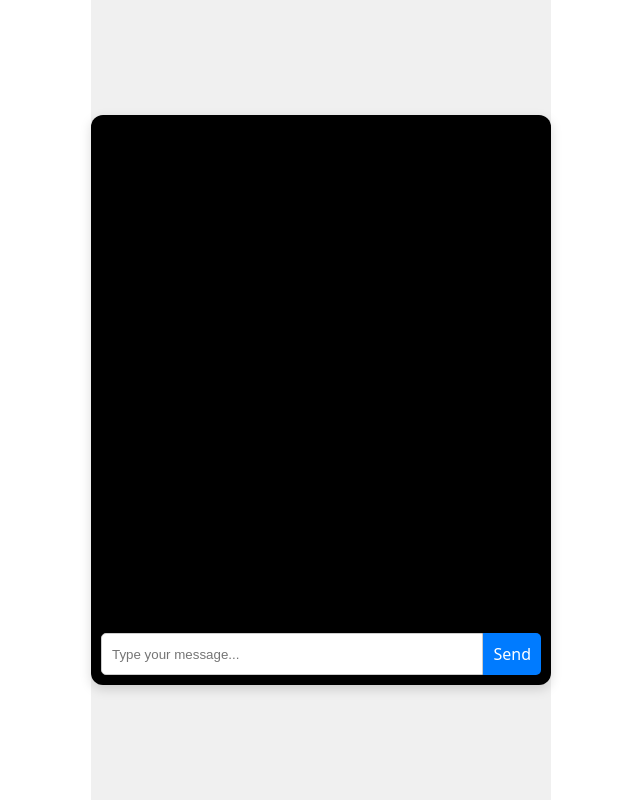
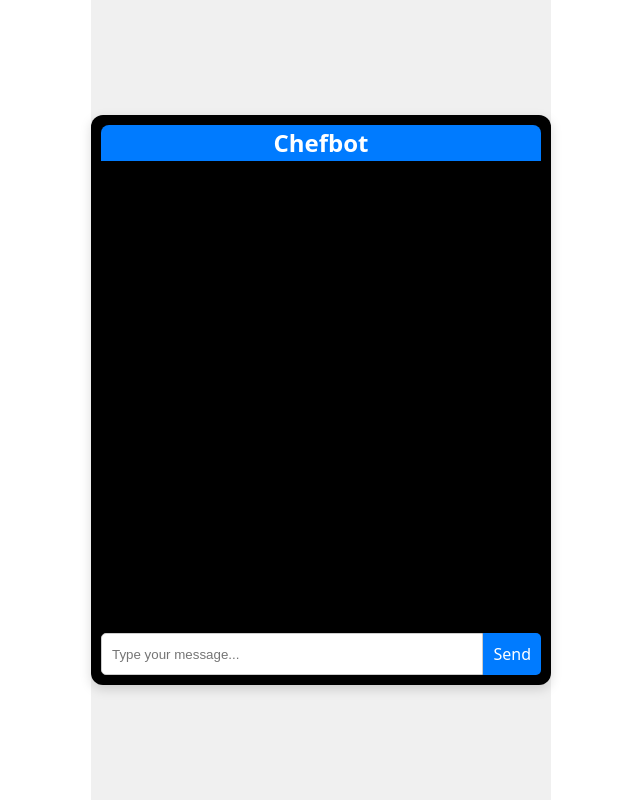
Before and after one commit to tricar534/Chefbot, a React (Vite) app in the folder frontend/: page / in a window 1280 px wide. Shown: the whole page, without its empty margins (319-959 px from the left). Built offline with nearby package versions, Linux system fonts and the light colour scheme.

Commit message:
Chat header created

```diff
--- a/frontend/src/App.css
+++ b/frontend/src/App.css
@@ -5,6 +5,19 @@
   height: 100vh;
   background-color: #f0f0f0;
 }
+
+.chat-header {
+  text-align: center;
+  font-size: 1.5rem;
+  font-weight: bold;
+  color: #ffffff;
+  background-color: #007bff; /* bright blue header */
+  padding: 5 px;
+  border-radius: 8px 8px 0 0; /* rounded top corners */
+  margin-bottom: 10px;
+  box-shadow: 0 2px 4px rgba(0, 0, 0, 0.2);
+}
+
 
 .chat-container {
   width: 440px;
@@ -16,6 +29,7 @@
   flex-direction: column;
   padding: 10px;
 }
+
 
 .messages {
   flex-grow: 1;
--- a/frontend/src/App.jsx
+++ b/frontend/src/App.jsx
@@ -47,6 +47,7 @@ function App() {
   return (
     <div className="App">
       <div className="chat-container">
+        <div className = "chat-header">Chefbot</div>
         <div className="messages">
           {messages.map((msg, index) => (
             <div key={index} className={`message ${msg.type}`}>
```
